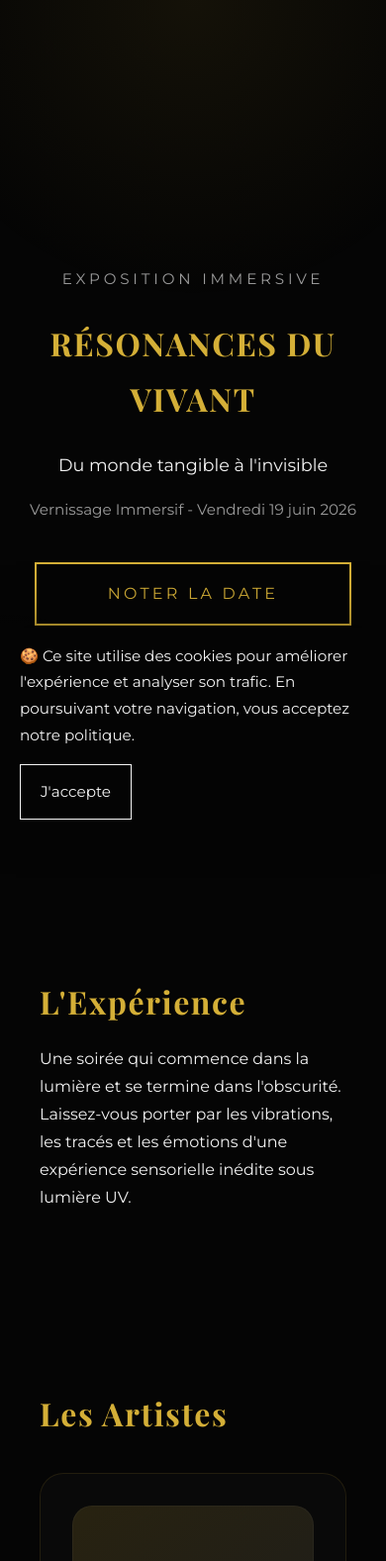
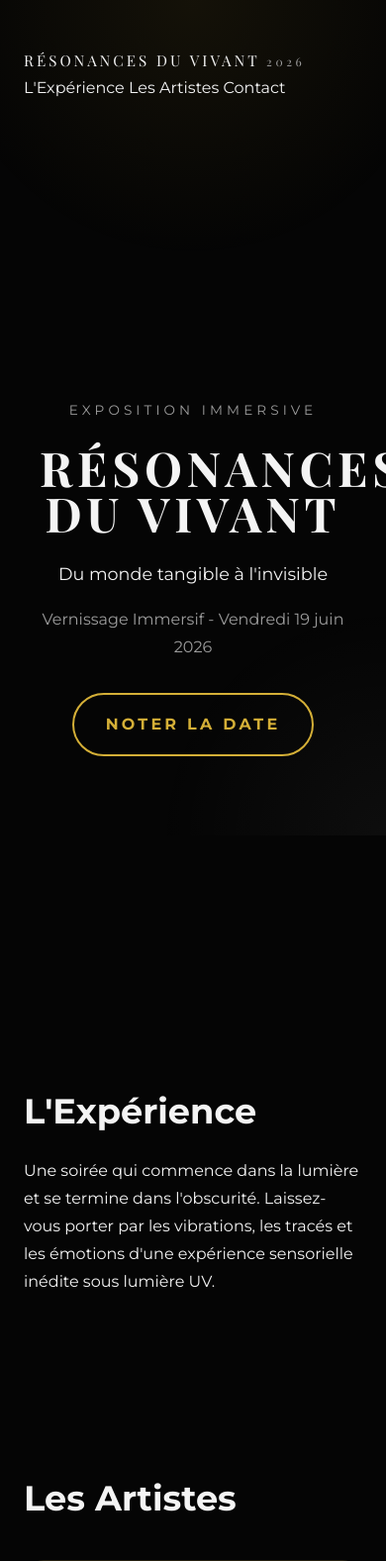
Before and after one commit to SwissEliteVan/resonances-du-vivant, a PHP site: page / in a window 390 px wide; the page is wider, and only the part inside the window is pictured. Shown: the top 1577 px of that part at 99% size. Run offline with PHP 8.4, Linux system fonts and the light colour scheme.

Commit message:
add sections

```diff
--- /dev/null
+++ b/forms/contact-form.php
@@ -0,0 +1,6 @@
+<div class="contact-card">
+    <div>
+        <p>Pour toute question, réservation ou information complémentaire, envoyez-nous un message par email.</p>
+    </div>
+    <a href="mailto:contact@resonancesduvivant.ch" class="btn-cta">Contactez-nous</a>
+</div>
--- a/includes/footer.php
+++ b/includes/footer.php
@@ -1,47 +1,17 @@
-<?php
-/**
- * FOOTER.PHP - Pied de page simple et élégant
- */
-?>
 <footer class="site-footer" role="contentinfo">
     <div class="footer-inner">
         <div>
-            <p><strong>Résonances du Vivant</strong></p>
-            <p>Galerie de Grandcour — 19 juin au 5 juillet 2026</p>
+            <p><strong>Galerie de Grandcour</strong></p>
+            <p>Rue du Reinz 11 — 1543 Grandcour</p>
         </div>
         <div>
-            <p>Contact</p>
-            <p><a href="mailto:contact@resonancesduvivant.ch">contact@resonancesduvivant.ch</a></p>
+            <p><strong>Hôte</strong></p>
+            <p>Ueli Affolter</p>
+        </div>
+        <div>
+            <p><strong>Dates</strong></p>
+            <p>19 juin - 5 juillet 2026</p>
+            <p>Entrée libre</p>
         </div>
     </div>
 </footer>
-<style>
-    .site-footer {
-        border-top: 1px solid rgba(212, 175, 55, 0.15);
-        padding: 2rem 1.5rem;
-        margin-top: 2rem;
-    }
-
-    .footer-inner {
-        display: flex;
-        justify-content: space-between;
-        gap: 2rem;
-        max-width: 1200px;
-        margin: 0 auto;
-        font-size: 0.95rem;
-        color: var(--grey);
-    }
-
-    .footer-inner a {
-        color: var(--ivory);
-        text-decoration: none;
-        border-bottom: 1px dotted rgba(244, 244, 244, 0.6);
-    }
-
-    @media (max-width: 768px) {
-        .footer-inner {
-            flex-direction: column;
-            align-items: flex-start;
-        }
-    }
-</style>
--- a/includes/head.php
+++ b/includes/head.php
@@ -1,21 +1,18 @@
 <head>
     <meta charset="UTF-8">
     <meta name="viewport" content="width=device-width, initial-scale=1.0">
-    <meta name="color-scheme" content="dark">
-    <meta http-equiv="X-UA-Compatible" content="IE=edge">
-
-    <?php include __DIR__ . '/meta.php'; ?>
-
+    <meta name="theme-color" content="#050505">
+    <title>Résonances du Vivant | Exposition immersive d'art contemporain</title>
     <link rel="preconnect" href="https://fonts.googleapis.com">
     <link rel="preconnect" href="https://fonts.gstatic.com" crossorigin>
     <link href="https://fonts.googleapis.com/css2?family=Montserrat:wght@300;400;500;600;700&family=Playfair+Display:wght@400;500;600;700&display=swap" rel="stylesheet">
-
     <style>
         :root {
             --bg: #050505;
             --gold: #d4af37;
             --ivory: #f4f4f4;
-            --grey: #9b9b9b;
+            --muted: #9c9c9c;
+            --radius: 1.25rem;
             --font-heading: 'Playfair Display', serif;
             --font-body: 'Montserrat', sans-serif;
         }
@@ -35,32 +32,46 @@
             color: var(--ivory);
             font-family: var(--font-body);
             line-height: 1.75;
-            overflow-x: hidden;
         }
 
         body::before {
             content: '';
             position: fixed;
             inset: 0;
-            background: radial-gradient(circle at top, rgba(212, 175, 55, 0.08), transparent 35%), radial-gradient(circle at bottom left, rgba(255, 255, 255, 0.05), transparent 25%);
-            pointer-events: none;
+            background: radial-gradient(circle at top, rgba(212, 175, 55, 0.08), transparent 30%), radial-gradient(circle at bottom right, rgba(244, 244, 244, 0.04), transparent 25%);
             z-index: -1;
         }
 
-        h1, h2, h3 {
-            font-family: var(--font-heading);
-            color: var(--gold);
-            letter-spacing: 0.05em;
-            margin: 0;
+        img {
+            display: block;
+            max-width: 100%;
+            border-radius: var(--radius);
         }
 
-        h2 {
-            font-size: clamp(2rem, 2.5vw, 3rem);
-            margin-bottom: 1rem;
+        a {
+            color: inherit;
+            text-decoration: none;
         }
 
-        p {
-            margin: 0;
+        header.site-header {
+            width: 100%;
+            padding: 1.25rem 1.5rem;
+            display: flex;
+            justify-content: space-between;
+            align-items: center;
+        }
+
+        .brand {
+            font-family: var(--font-heading);
+            letter-spacing: 0.2em;
+            font-size: 0.95rem;
+            text-transform: uppercase;
+        }
+
+        .brand span {
+            color: var(--muted);
+            font-size: 0.75rem;
+            letter-spacing: 0.3em;
         }
 
         .hero {
@@ -75,29 +86,36 @@
         .hero-content {
             max-width: 860px;
             width: 100%;
-            animation: fadeUp 1s ease both;
+            animation: reveal 1s ease both;
         }
 
         .eyebrow {
-            display: inline-flex;
+            display: inline-block;
             margin-bottom: 1.5rem;
-            font-size: 0.95rem;
+            color: var(--muted);
             text-transform: uppercase;
-            letter-spacing: 0.25em;
-            color: var(--grey);
+            letter-spacing: 0.3em;
+            font-size: 0.85rem;
+        }
+
+        h1 {
+            font-family: var(--font-heading);
+            font-size: clamp(3rem, 6vw, 5.25rem);
+            line-height: 0.95;
+            margin: 0;
+            letter-spacing: 0.1em;
         }
 
         .subtitle {
             margin: 1.5rem auto 1rem;
-            font-size: clamp(1.1rem, 1.8vw, 1.45rem);
+            font-size: clamp(1.1rem, 1.8vw, 1.4rem);
+            max-width: 720px;
             color: var(--ivory);
-            max-width: 680px;
         }
 
         .date {
-            margin-bottom: 2.5rem;
-            color: var(--grey);
-            font-size: 0.95rem;
+            margin-bottom: 2rem;
+            color: var(--muted);
         }
 
         .btn-cta {
@@ -105,121 +123,164 @@
             align-items: center;
             justify-content: center;
             padding: 1rem 2rem;
+            border-radius: 999px;
             border: 2px solid var(--gold);
-            background: transparent;
             color: var(--gold);
             text-transform: uppercase;
             letter-spacing: 0.2em;
-            text-decoration: none;
-            transition: transform 0.25s ease, background-color 0.25s ease, color 0.25s ease;
+            font-weight: 700;
+            transition: background 0.25s ease, color 0.25s ease, transform 0.25s ease;
         }
 
         .btn-cta:hover,
         .btn-cta:focus-visible {
             background: var(--gold);
             color: var(--bg);
-            transform: translateY(-2px);
+            transform: translateY(-3px);
         }
 
         main {
-            padding: 4rem 1.5rem 6rem;
+            padding: 2rem 1.5rem 4rem;
+        }
+
+        .section-inner {
+            max-width: 1200px;
+            margin: 0 auto;
         }
 
         .experience,
-        .artistes {
-            max-width: 1200px;
-            margin: 0 auto 4rem;
-            animation: fadeUp 0.9s ease both;
+        .artistes,
+        .contact {
+            padding: 4rem 0;
         }
 
-        .experience p {
-            margin-top: 1rem;
-            font-size: clamp(1rem, 1.1vw, 1.2rem);
-            max-width: 780px;
-            margin-left: auto;
-            margin-right: auto;
-            color: var(--ivory);
+        .experience h2,
+        .artistes h2,
+        .contact h2 {
+            font-size: clamp(2.2rem, 3vw, 3rem);
+            margin-bottom: 1rem;
         }
 
-        .grid {
+        .experience p,
+        .contact p {
+            max-width: 780px;
+            color: var(--ivory);
+            font-size: clamp(1rem, 1.1vw, 1.15rem);
+            margin-top: 1rem;
+        }
+
+        .artist-grid {
             display: grid;
-            grid-template-columns: repeat(auto-fit, minmax(240px, 1fr));
-            gap: 2rem;
+            grid-template-columns: repeat(3, minmax(0, 1fr));
+            gap: 1.75rem;
             margin-top: 2rem;
         }
 
-        .artiste-card {
+        .artist-card {
+            background: rgba(255, 255, 255, 0.03);
+            border: 1px solid rgba(212, 175, 55, 0.12);
+            border-radius: var(--radius);
+            overflow: hidden;
             display: grid;
             gap: 1.25rem;
-            padding: 2rem;
-            background: rgba(255, 255, 255, 0.02);
-            border: 1px solid rgba(212, 175, 55, 0.12);
-            border-radius: 1.5rem;
+            padding: 1rem;
             transition: transform 0.3s ease, border-color 0.3s ease;
         }
 
-        .artiste-card:hover {
-            transform: translateY(-6px);
-            border-color: rgba(212, 175, 55, 0.32);
+        .artist-card:hover {
+            transform: translateY(-5px);
+            border-color: rgba(212, 175, 55, 0.3);
         }
 
-        .artiste-figure {
-            width: 100%;
-            aspect-ratio: 1 / 1;
-            background: linear-gradient(145deg, rgba(212, 175, 55, 0.15), rgba(244, 244, 244, 0.08));
-            border-radius: 1.25rem;
-            box-shadow: inset 0 0 0 1px rgba(255, 255, 255, 0.03);
+        .artist-card div {
+            padding: 0 0.5rem 1rem;
         }
 
-        .artiste-card h3 {
-            font-size: 1.35rem;
+        .artist-card h3 {
+            margin: 0 0 0.5rem;
+            font-size: 1.25rem;
         }
 
-        .theme {
-            color: var(--grey);
-            font-style: italic;
-            letter-spacing: 0.02em;
+        .artist-card p {
+            margin: 0;
+            color: var(--muted);
         }
 
-        .sr-only {
-            position: absolute;
-            width: 1px;
-            height: 1px;
-            padding: 0;
-            margin: -1px;
-            overflow: hidden;
-            clip: rect(0, 0, 0, 0);
-            white-space: nowrap;
-            border: 0;
+        .contact-card {
+            margin-top: 2rem;
+            display: inline-flex;
+            align-items: center;
+            gap: 1rem;
+            padding: 1.35rem 1.5rem;
+            border: 1px solid rgba(212, 175, 55, 0.18);
+            background: rgba(255, 255, 255, 0.03);
+            border-radius: var(--radius);
         }
 
-        @keyframes fadeUp {
-            0% {
+        .contact-card a {
+            color: var(--gold);
+            border-bottom: 1px solid transparent;
+        }
+
+        .contact-card a:hover,
+        .contact-card a:focus-visible {
+            border-bottom-color: var(--gold);
+        }
+
+        footer.site-footer {
+            border-top: 1px solid rgba(212, 175, 55, 0.12);
+            padding: 2rem 0 3rem;
+        }
+
+        .footer-inner {
+            display: flex;
+            flex-wrap: wrap;
+            justify-content: space-between;
+            gap: 1.5rem;
+            max-width: 1200px;
+            margin: 0 auto;
+            color: var(--muted);
+        }
+
+        .footer-inner p {
+            margin: 0;
+        }
+
+        @keyframes reveal {
+            from {
                 opacity: 0;
-                transform: translateY(24px);
+                transform: translateY(30px);
             }
-            100% {
+            to {
                 opacity: 1;
                 transform: translateY(0);
             }
         }
 
-        @media (max-width: 768px) {
+        @media (max-width: 980px) {
+            .artist-grid {
+                grid-template-columns: repeat(2, minmax(0, 1fr));
+            }
+        }
+
+        @media (max-width: 720px) {
+            header.site-header {
+                flex-direction: column;
+                align-items: flex-start;
+            }
+
+            .artist-grid {
+                grid-template-columns: 1fr;
+            }
+
             .hero {
                 padding: 3rem 1rem;
             }
 
-            .experience,
-            .artistes {
-                padding: 3rem 1rem 4rem;
-            }
-
-            .btn-cta {
-                width: 100%;
-                max-width: 320px;
+            .contact-card {
+                flex-direction: column;
+                align-items: stretch;
             }
         }
     </style>
-
-    <?php include __DIR__ . '/analytics.php'; ?>
 </head>
--- /dev/null
+++ b/includes/header.php
@@ -0,0 +1,10 @@
+<header class="site-header">
+    <div class="brand">
+        Résonances du Vivant <span>2026</span>
+    </div>
+    <nav aria-label="Liens de navigation">
+        <a href="#experience">L'Expérience</a>
+        <a href="#artistes">Les Artistes</a>
+        <a href="#contact">Contact</a>
+    </nav>
+</header>
--- a/index.php
+++ b/index.php
@@ -2,45 +2,64 @@
 <html lang="fr">
 <?php include __DIR__ . '/includes/head.php'; ?>
 <body>
-    <header class="hero">
+    <?php include __DIR__ . '/includes/header.php'; ?>
+
+    <main>
+        <section class="hero" aria-labelledby="hero-title">
             <div class="hero-content">
-            <span class="eyebrow">Exposition immersive</span>
-            <h1>RÉSONANCES DU VIVANT</h1>
+                <p class="eyebrow">Exposition immersive</p>
+                <h1 id="hero-title">RÉSONANCES DU VIVANT</h1>
                 <p class="subtitle">Du monde tangible à l'invisible</p>
                 <p class="date">Vernissage Immersif - Vendredi 19 juin 2026</p>
                 <a class="btn-cta" href="mailto:contact@resonancesduvivant.ch" aria-label="Noter la date">Noter la date</a>
             </div>
-    </header>
+        </section>
 
-    <main>
         <section class="experience" aria-labelledby="experience-title">
+            <div class="section-inner">
                 <h2 id="experience-title">L'Expérience</h2>
                 <p>Une soirée qui commence dans la lumière et se termine dans l'obscurité. Laissez-vous porter par les vibrations, les tracés et les émotions d'une expérience sensorielle inédite sous lumière UV.</p>
+            </div>
         </section>
 
         <section class="artistes" aria-labelledby="artistes-title">
+            <div class="section-inner">
                 <h2 id="artistes-title">Les Artistes</h2>
-            <div class="grid">
-                <article class="artiste-card">
-                    <div class="artiste-figure" aria-hidden="true"></div>
+                <div class="artist-grid">
+                    <article class="artist-card">
+                        <img src="assets/images/alain-mouret-portrait-exposition.avif" alt="Portrait de l'artiste Alain Mouret, thème Le Trait" width="600" height="600" loading="lazy">
+                        <div>
                             <h3>Alain Mouret</h3>
-                    <p class="theme">Le Trait</p>
+                            <p>Le Trait</p>
+                        </div>
                     </article>
-                <article class="artiste-card">
-                    <div class="artiste-figure" aria-hidden="true"></div>
+                    <article class="artist-card">
+                        <img src="assets/images/sonja-fasel-portrait-exposition.avif" alt="Portrait de l'artiste Sonja Fasel, thème L'Émotion" width="600" height="600" loading="lazy">
+                        <div>
                             <h3>Sonja Fasel</h3>
-                    <p class="theme">L'Émotion</p>
+                            <p>L'Émotion</p>
+                        </div>
                     </article>
-                <article class="artiste-card">
-                    <div class="artiste-figure" aria-hidden="true"></div>
+                    <article class="artist-card">
+                        <img src="assets/images/alison-rikunali-portrait-exposition.avif" alt="Portrait de l'artiste Alison Rikunali, thème L'Invisible" width="600" height="600" loading="lazy">
+                        <div>
                             <h3>Alison Rikunali</h3>
-                    <p class="theme">L'Invisible</p>
+                            <p>L'Invisible</p>
+                        </div>
                     </article>
+                </div>
+            </div>
+        </section>
+
+        <section class="contact" aria-labelledby="contact-title">
+            <div class="section-inner">
+                <h2 id="contact-title">Contact</h2>
+                <p>Pour toute question ou demande de réservation, utilisez le lien de contact ci-dessous.</p>
+                <?php include __DIR__ . '/forms/contact-form.php'; ?>
             </div>
         </section>
     </main>
 
     <?php include __DIR__ . '/includes/footer.php'; ?>
-    <?php include __DIR__ . '/includes/consent-banner.php'; ?>
 </body>
 </html>
```
Lines whose indentation alone changed are shown as unchanged.
